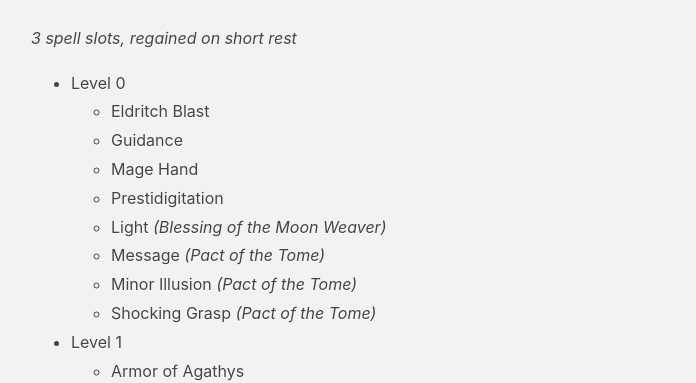
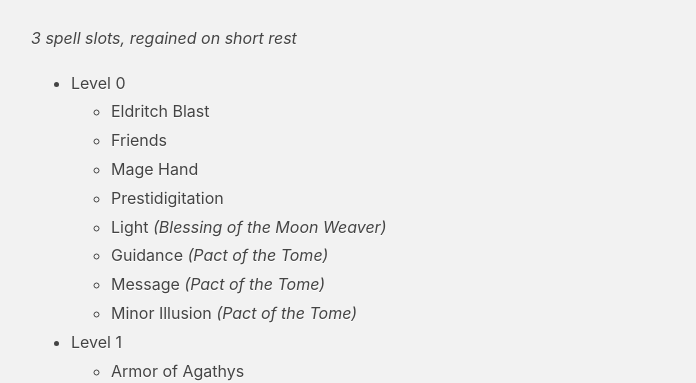
Before and after one commit to mleone10/dnd-site, a React (Create React App) app: page / in a window 1280 px wide. Shown: the part 829-1212 px from the top of the page, without its empty margins (129-825 px from the left). Built offline with nearby package versions, Linux system fonts and the light colour scheme.

Commit message:
Fix spells and new cantrip

```diff
--- a/src/Spells.js
+++ b/src/Spells.js
@@ -6,7 +6,7 @@ const SPELLS = {
       name: "Eldritch Blast",
     },
     {
-      name: "Guidance",
+      name: "Friends",
     },
     {
       name: "Mage Hand",
@@ -19,15 +19,15 @@ const SPELLS = {
       source: "Blessing of the Moon Weaver",
     },
     {
+      name: "Guidance",
+      source: "Pact of the Tome",
+    },
+    {
       name: "Message",
       source: "Pact of the Tome",
     },
     {
       name: "Minor Illusion",
-      source: "Pact of the Tome",
-    },
-    {
-      name: "Shocking Grasp",
       source: "Pact of the Tome",
     },
   ],
```
